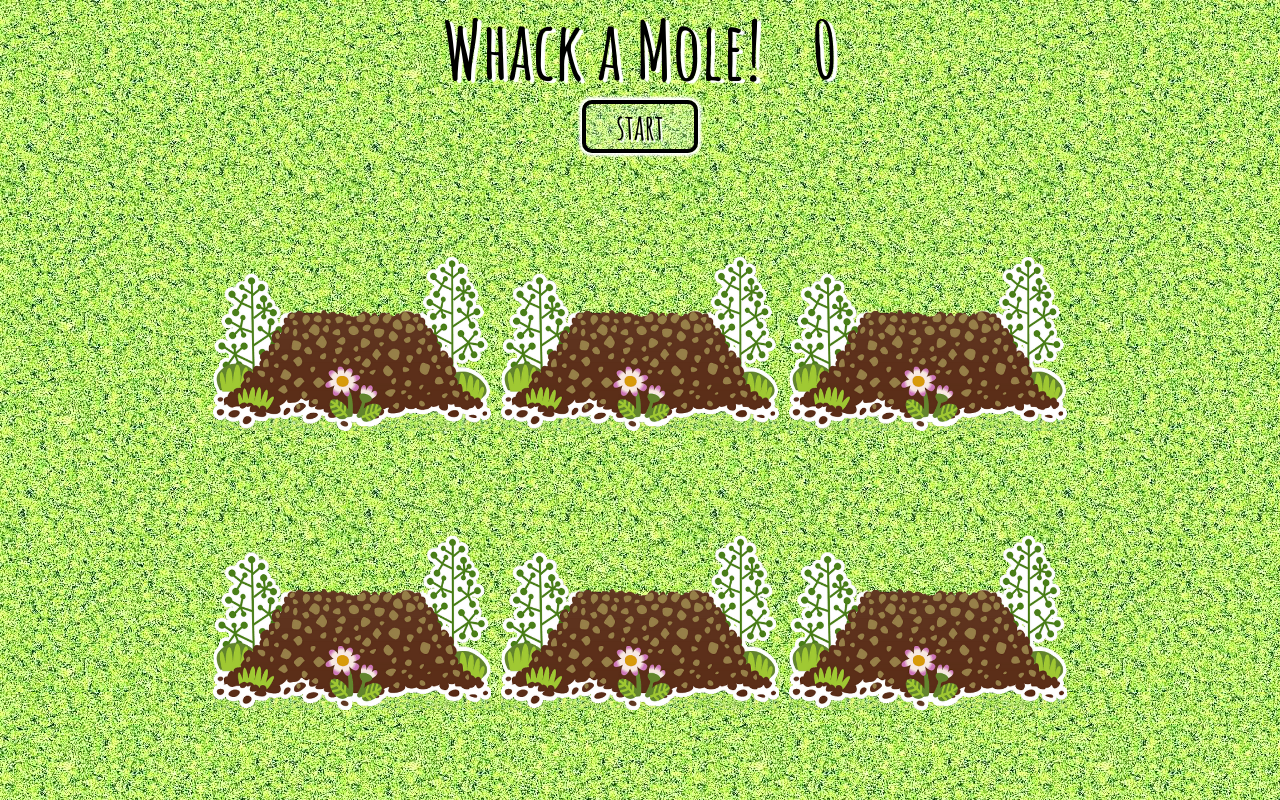
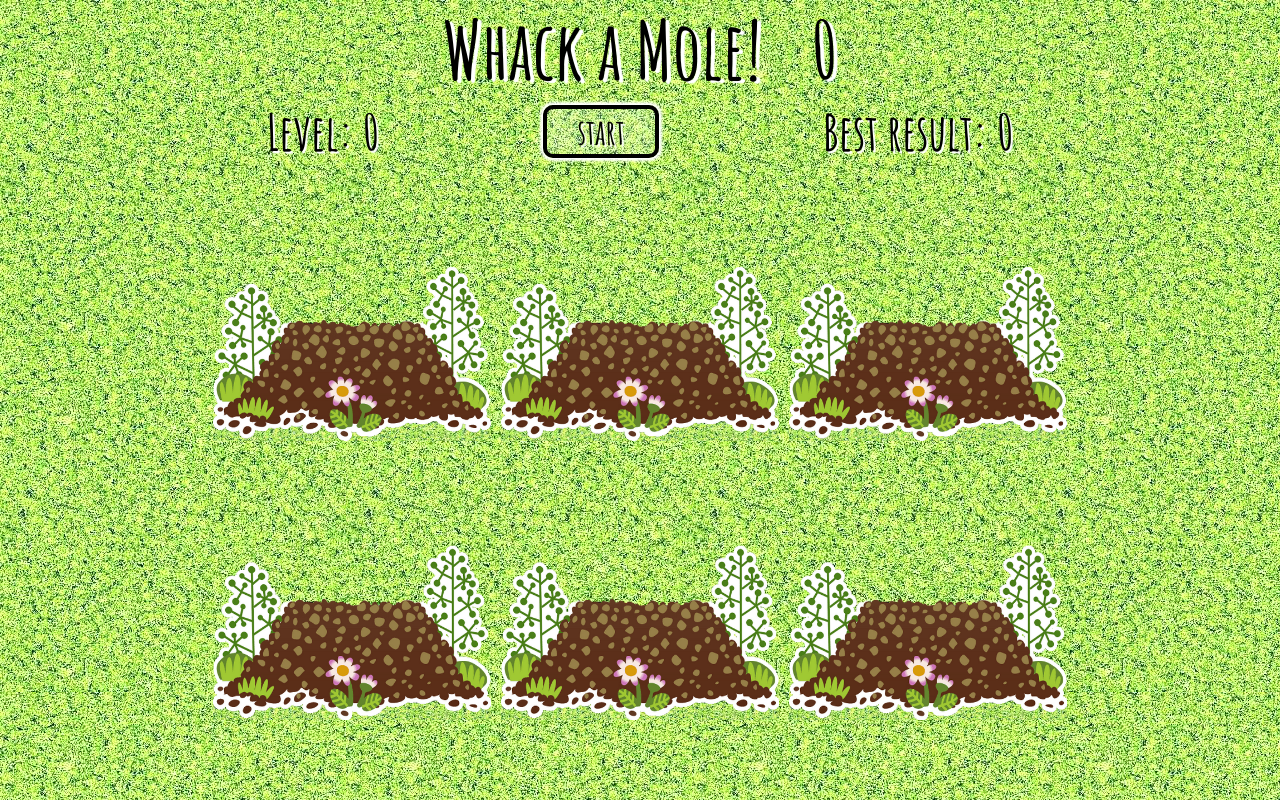
Before and after one commit to foxtrot2609/whack-a-mole, a plain HTML site: page index.html in a window 1280 px wide. Drawn offline with Linux system fonts and the light colour scheme.

Commit message:
feat: add styles for result and level

```diff
--- a/index.html
+++ b/index.html
@@ -14,7 +14,13 @@
 <body>
 
     <h1>Whack a Mole!<span class="score">0</span></h1>
-    <button id="startBtn">start</button>
+
+    <div class="controls">
+        <div class="controls__level">Level:<span id="level">0</span></div>
+        <button id="startBtn">start</button>
+        <div class="controls__result">Best result:<span id="result">0</span></div>
+    </div>
+
 
     <div class="game">
         <div class="hole">
--- a/main.js
+++ b/main.js
@@ -14,8 +14,11 @@ const holes = document.querySelectorAll(".hole");
 const score = document.querySelector(".score");
 const moles = document.querySelectorAll(".mole");
 
+/* Functions */
 
-/* Functions */
+const bestResult = () => {
+
+}
 
 const startGame = () => {
   count = 0;
@@ -47,7 +50,7 @@ const showMole = () => {
   const mole = randomMole(moles);
   mole.classList.add("up");
   mole.addEventListener("transitionend", () => mole.classList.add("active"), {
-    once: true,
+    once: true
   });
   timerId = setTimeout(() => {
     mole.classList.remove("up");
@@ -62,7 +65,7 @@ function changeScore() {
   this.classList.remove("up");
   this.classList.remove("active");
   if (timeUp) showMole();
-};
+}
 
 moles.forEach((mole) => mole.addEventListener("click", changeScore));
 startBtn.addEventListener("click", startGame, { once: true });
--- a/style.css
+++ b/style.css
@@ -31,6 +31,23 @@ h1 {
     padding: 1rem 0;
 }
 
+.controls {
+    display: flex;
+    justify-content: space-evenly;
+    align-items: center;
+    padding: 0 8vw;
+    width: 100vw;
+}
+
+.controls__level,
+.controls__result {
+    font-family: "Amatic SC", cursive;
+    font-size: 5rem;
+    font-weight: 700;
+    text-shadow: 2px 2px 1px white;
+    margin: 0 1rem;
+}
+
 button {
     background-color: rgba(255, 255, 255, .2);
     outline: none;
@@ -56,6 +73,11 @@ button:active {
 
 .score {
     margin-left: 5rem;
+}
+
+#level,
+#result {
+    margin-left: 1rem;
 }
 
 .game {
```
